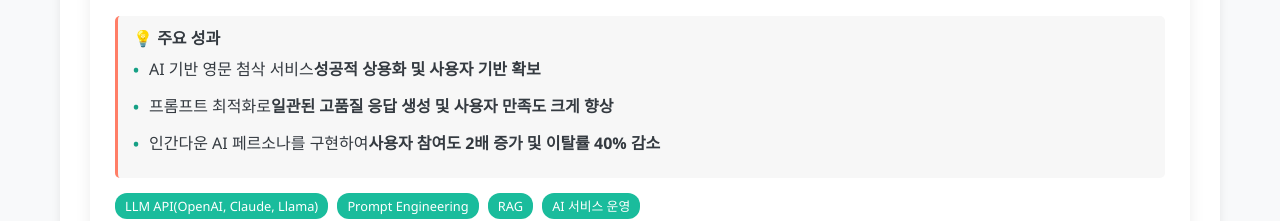
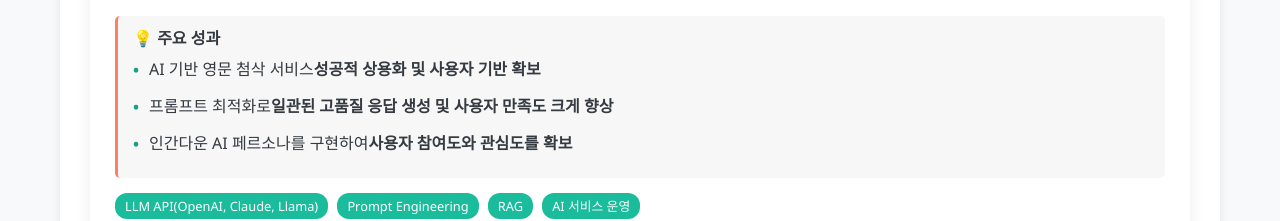
Before and after one commit to uyeonyx/resume, a plain HTML site: page index.html in a window 1280 px wide. Shown: the part 1740-1961 px from the top of the page. Drawn offline with Linux system fonts and the light colour scheme.

Commit message:
Update index.html

```diff
--- a/index.html
+++ b/index.html
@@ -722,7 +722,7 @@
                         <ul style="list-style-type: none;">
                             <li class="skill-item">AI 기반 영문 첨삭 서비스 <strong>성공적 상용화 및 사용자 기반 확보</strong></li>
                             <li class="skill-item">프롬프트 최적화로 <strong>일관된 고품질 응답 생성 및 사용자 만족도 크게 향상</strong></li>
-                            <li class="skill-item">인간다운 AI 페르소나를 구현하여 <strong>사용자 참여도 2배 증가 및 이탈률 40% 감소</strong></li>
+                            <li class="skill-item">인간다운 AI 페르소나를 구현하여 <strong>사용자 참여도와 관심도를 확보</strong></li>
                         </ul>
                     </div>
 
```
